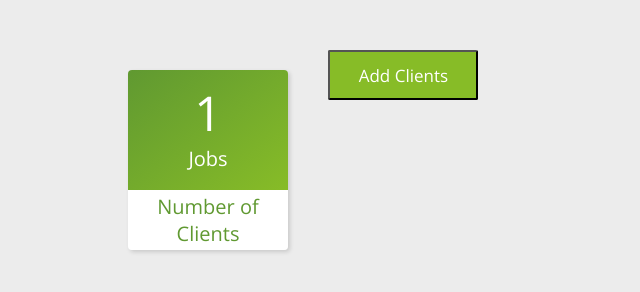
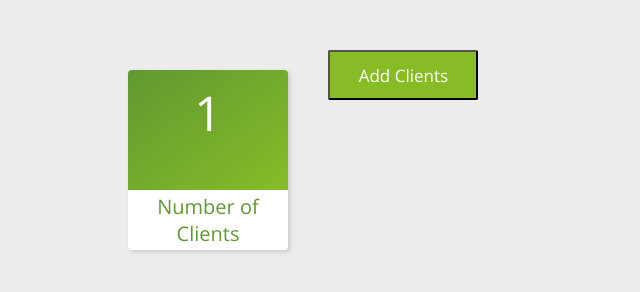
Before and after one commit to RiyaPatel1726/ClientManagement, a website: page AssignmentSkyQuest/index.html in a window 1280 px wide. Shown: the full height of the page, 0-640 px from the left. Drawn offline with nearby package versions, Linux system fonts and the light colour scheme; no server answers.

Commit message:
Update index.html

```diff
--- a/AssignmentSkyQuest/index.html
+++ b/AssignmentSkyQuest/index.html
@@ -10,7 +10,6 @@
   <div class="tile job">
     <div class="header">
       <div class="count" id="numClient">1</div>
-      <div class="title">Jobs</div>
     </div>
     <div class="body">
       <div class="title">Number of Clients</div>
```
